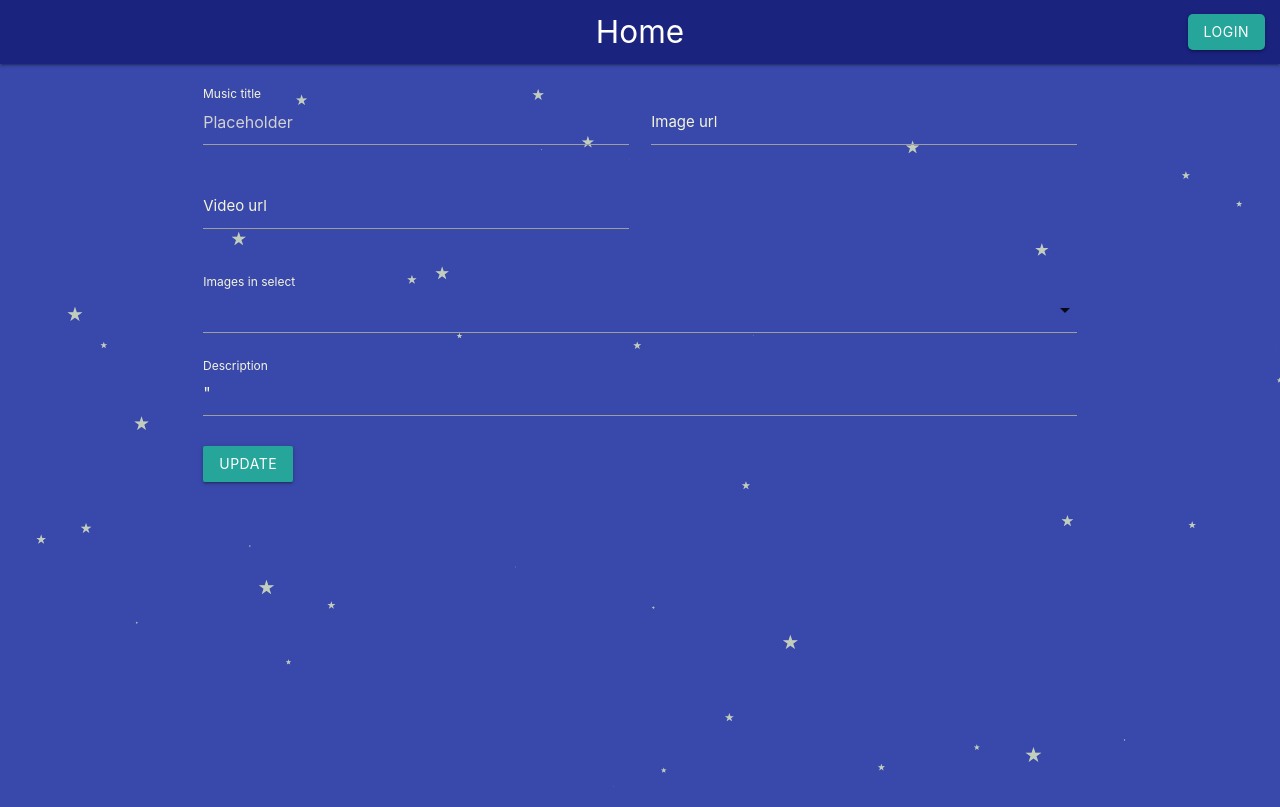
After one commit to Adetec/best-instrumental-music, a Flask app: template templates/update-music.html in a window 1280 px wide. The commit adds this page. Run offline with Flask 2, Linux system fonts and the light colour scheme; the template is opened without the code that fills it, so the values that code supplies are empty; some libraries are stand-ins or nearby versions.

Commit message:
feat: Create update music functionality

```diff
--- a/app.py
+++ b/app.py
@@ -302,9 +302,27 @@ def add_music():
     else:
         return render_template('add-music.html', genres=genres, login_session=login_session)
 
-@app.route('/music/<int:id>/update')
+@app.route('/music/<int:id>/update', methods=['GET', 'POST'])
 def update_music(id):
-    return 'This music: <b>'+ str(id) +'</b> will be updated here!'
+    music = session.query(Music).filter_by(id=id).one()
+    genres = session.query(Genre).all()
+    if request.method == 'POST':
+        music.title = request.form['title']
+        music.image = request.form['image']
+        music.video = request.form['video']
+        music.description = request.form['description']
+        music.genre_id = request.form['genre']
+        music.user_id=login_session['user_id']
+        try:
+            session.add(music)
+            session.commit()
+            print('Music:' + music.title + ' updated to the database')
+            flash(music.title + ' Has been updated')
+            return redirect(url_for('index'))
+        except exceptions.SQLAlchemyError:
+            sys.exit('Encountered general SQLAlchemyError!')
+    else:
+        return render_template('update-music.html', music=music, login_session=login_session, genres=genres)
 
 
 @app.route('/music/<int:id>/delete')
--- a/templates/music.html
+++ b/templates/music.html
@@ -1,9 +1,7 @@
 {% extends 'base.html' %}
 
 {% block main %}
-
         {% if genre.id == music.genre_id %}
-        <!-- <h2> {{ genre.name }}'s music</h2> -->
             <div class="row center">
 
                 <div class="card-image col s12 m4">
@@ -21,6 +19,8 @@
                     <p class="left-align">{{ music.description }}</p>
                     <p class="right-align">Added by <i>{{ music.user.name }}</i></p>
                     <div class="">
+                        {% if login_session['user_id'] == music.user_id %}
+
                             <a class="waves-effect waves-light btn left" href="{{ url_for('update_music', id=music.id) }}">
                                 <i class="material-icons left">edit</i>
                                 Update
@@ -38,6 +38,7 @@
                                     <a href="{{ url_for('delete_music', id=music.id) }}" class="modal-close waves-effect waves-green btn-flat">Agree</a>
                                 </div>
                             </div>
+                        {% endif %}
                     </div>
                 </div>
             </div>
--- /dev/null
+++ b/templates/update-music.html
@@ -0,0 +1,50 @@
+{% extends 'base.html' %}
+
+{% block main %}
+
+<div class="row">
+        <form class="col s12" method="POST" action="{{ url_for('update_music', id=music.id)}}">
+          <div class="row">
+            <div class="input-field col s6">
+              <input placeholder="Placeholder" required name="title" id="title" type="text" class="validate" value="{{ music.title }}">
+              <label for="title">Music title</label>
+            </div>
+            <div class="input-field col s6">
+              <input id="image" name="image" type="text" class="validate" value="{{ music.image }}">
+              <label for="image">Image url</label>
+            </div>
+            <div class="input-field col s6">
+              <input id="video" name="video" type="text" class="validate" value="{{ music.video }}">
+              <label for="video">Video url</label>
+            </div>
+          </div>
+
+          <div class="row">
+            <div class="input-field col s12 m12">
+                <select class="icons" id="genre" name="genre">
+                  <option value="{{ music.genre_id }}" data-icon="{{ music.genre.image }}" selected>{{ music.genre.name }}</option>
+                    {% for genre in genres %}
+                      {% if not genre.id == music.genre_id %}
+                        <option value="{{ genre.id }}" data-icon="{{ genre.image }}">{{ genre.name }}</option>
+                      {% endif %}
+                    {% endfor %}
+                </select>
+                <label>Images in select</label>
+              </div>
+            <div class="col s12">
+              <div class="input-field">
+                    <textarea id="description" name="description" class="materialize-textarea" maxlength="2000" data-length="1500">{{ music.description }}"</textarea>
+                <label for="description">Description</label>
+              </div>
+              <button class="btn" type="submit">Update</button>
+            </div>
+          </div>
+        </form>
+      </div>
+      <script>
+            $(document).ready(function() {
+                $('textarea#description').characterCounter();
+                $('select').formSelect();
+            });
+      </script>
+{% endblock %}
```
Lines whose indentation alone changed are shown as unchanged.
